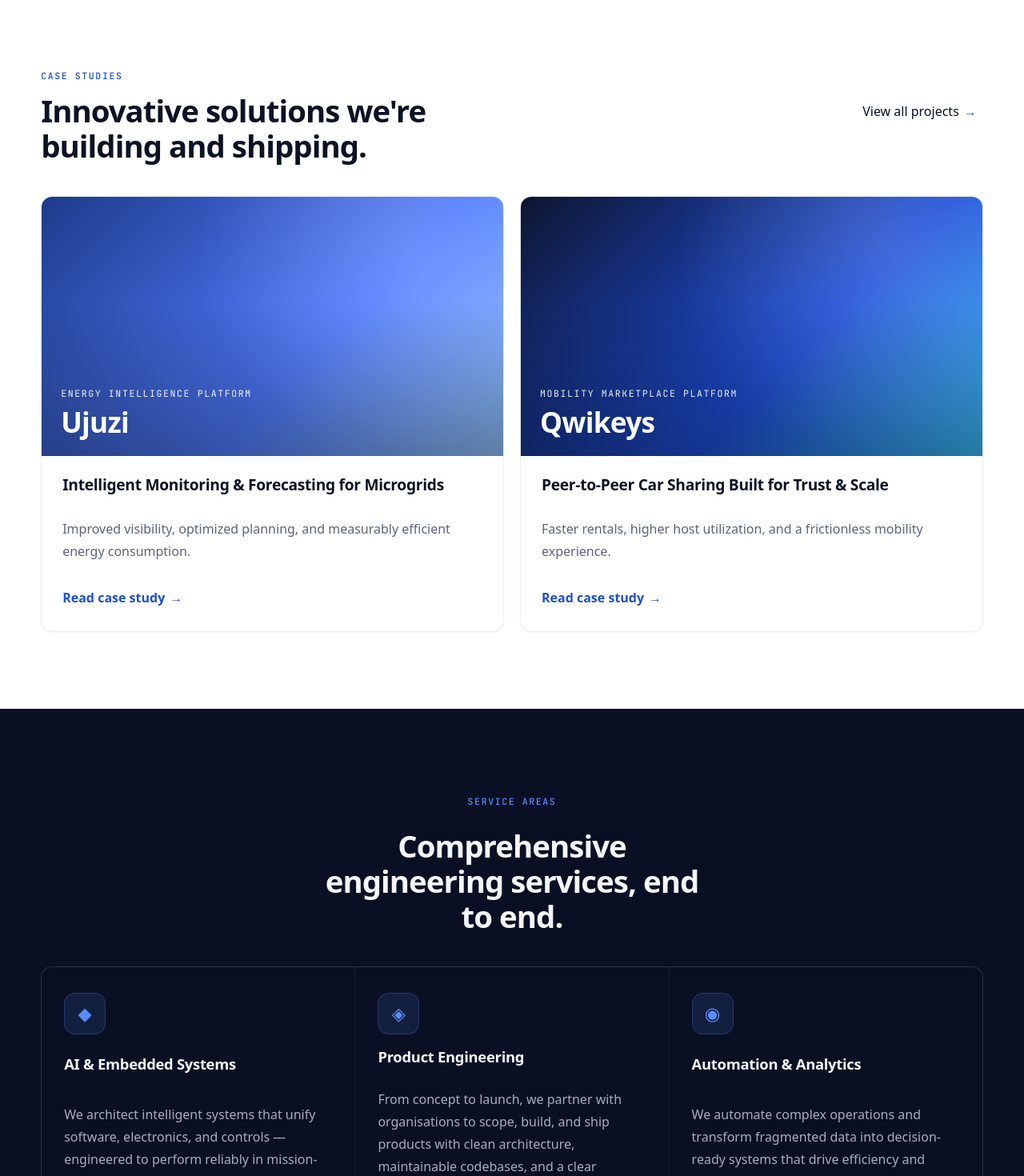
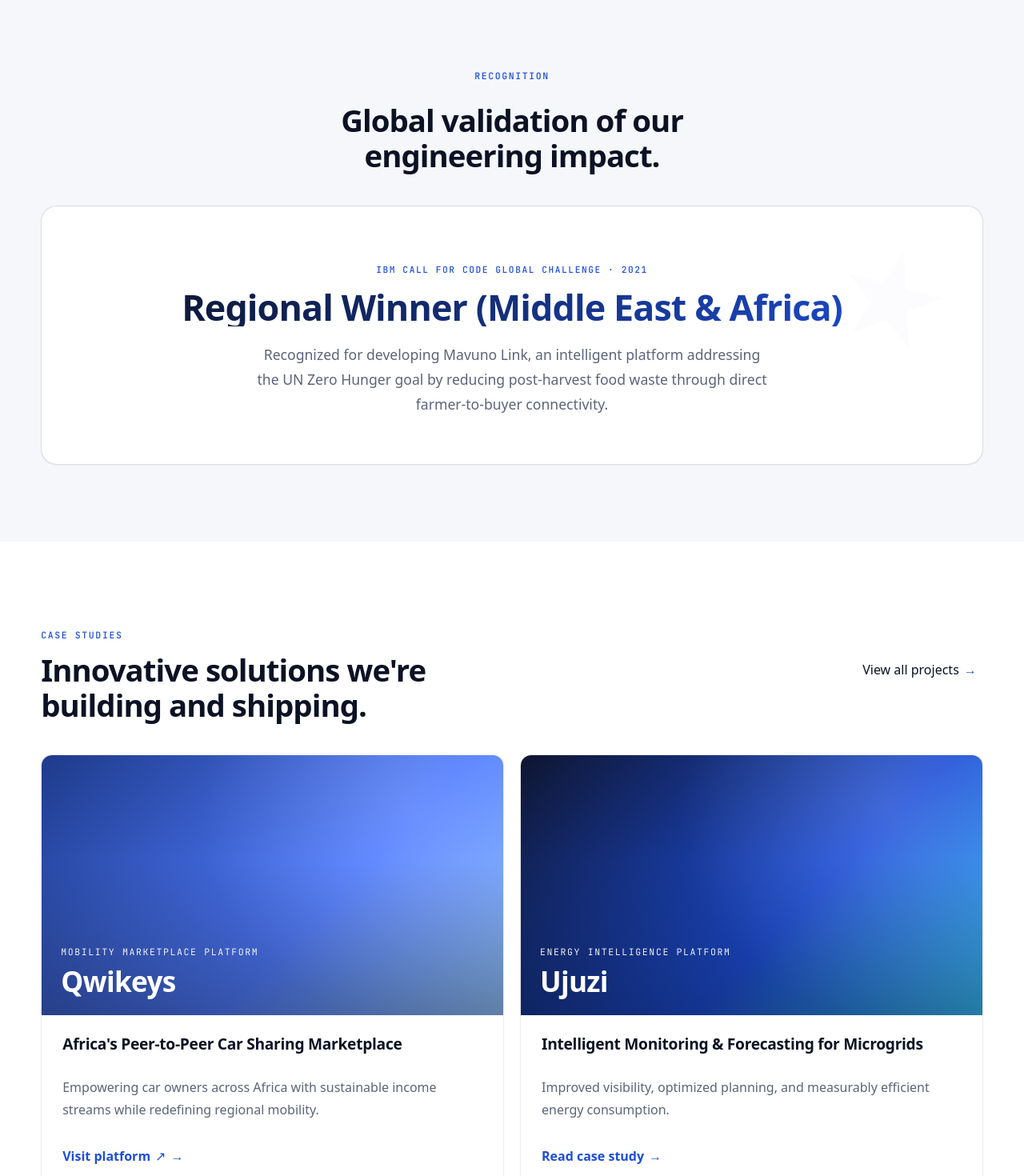
Before and after one commit to qualislabs/qualislabs-website, a React (Vite) app: page / in a window 1280 px wide. Shown: the part 2300-3770 px from the top of the page at 80% size. Built offline with nearby package versions, Linux system fonts and the light colour scheme.

Commit message:
feat: add Mavuno Link project, IBM award recognition section, and external link support for projects and insights
Signed-off-by: Sammy Oina <sammyoina@gmail.com>

```diff
--- a/src/data/siteContent.ts
+++ b/src/data/siteContent.ts
@@ -11,6 +11,7 @@
   description: string
   markers: string[]
   impact: string
+  link?: string
 }
 
 export interface PartnerCategory {
@@ -22,6 +23,14 @@
 export interface Insight {
   title: string
   type: string
+  summary: string
+  link?: string
+}
+
+export interface Award {
+  title: string
+  organization: string
+  year: string
   summary: string
 }
 
@@ -67,6 +76,20 @@
 
 export const projects: Project[] = [
   {
+    name: 'Qwikeys',
+    tag: 'Mobility Marketplace Platform',
+    headline: "Africa's Peer-to-Peer Car Sharing Marketplace",
+    description:
+      "Qwikeys is our flagship mobility platform that enables vehicle owners to turn their cars into businesses. It's built on a high-trust, peer-to-peer model that provides renters with a seamless, safe, and affordable way to find the perfect ride.",
+    markers: [
+      'Comprehensive trust & safety-first product architecture',
+      'Automated host tools & insurance protection layers',
+      'Engineered for continental scale and multi-market growth',
+    ],
+    impact: 'Empowering car owners across Africa with sustainable income streams while redefining regional mobility.',
+    link: 'https://qwikeys.com/',
+  },
+  {
     name: 'Ujuzi',
     tag: 'Energy Intelligence Platform',
     headline: 'Intelligent Monitoring & Forecasting for Microgrids',
@@ -76,13 +99,17 @@
     impact: 'Improved visibility, optimized planning, and measurably efficient energy consumption.',
   },
   {
-    name: 'Qwikeys',
-    tag: 'Mobility Marketplace Platform',
-    headline: 'Peer-to-Peer Car Sharing Built for Trust & Scale',
+    name: 'Mavuno Link',
+    tag: 'Agri-Tech & Supply Chain',
+    headline: 'Digital Marketplace for Post-Harvest Loss Mitigation',
     description:
-      'Qwikeys connects vehicle owners and renters through a seamless, trust-centered booking experience — designed for operational scale, safety, and smooth transactions.',
-    markers: ['End-to-end marketplace booking workflows', 'Trust & safety-first product architecture', 'Built for multi-market growth'],
-    impact: 'Faster rentals, higher host utilization, and a frictionless mobility experience.',
+      'Mavuno Link is a multi-interface platform (Web, Mobile, USSD, SMS) that connects farmers directly to buyers and drivers, eliminating inefficient middlemen and drastically reducing post-harvest food waste.',
+    markers: [
+      'Regional Winner of the 2021 IBM Call for Code Global Challenge',
+      'Low-bandwidth accessible via USSD & SMS integration',
+      'AI-powered route optimization for perishables delivery',
+    ],
+    impact: 'Tackling the 5.2 million tonnes of annual food loss in Kenya while economically empowering smallholder farmers.',
   },
 ]
 
@@ -109,6 +136,15 @@
   },
 ]
 
+export const awards: Award[] = [
+  {
+    title: 'Regional Winner (Middle East & Africa)',
+    organization: 'IBM Call for Code Global Challenge',
+    year: '2021',
+    summary: 'Recognized for developing Mavuno Link, an intelligent platform addressing the UN Zero Hunger goal by reducing post-harvest food waste through direct farmer-to-buyer connectivity.',
+  },
+]
+
 export const insights: Insight[] = [
   {
     title: 'Lessons from Building Ujuzi for Real-World Energy Operations',
@@ -124,6 +160,18 @@
     title: 'Engineering Trust Layers in Mobility Platforms',
     type: 'Product Analysis',
     summary: 'Proven patterns for booking flows, user verification, and operational safeguards that build confidence for both hosts and renters.',
+  },
+  {
+    title: 'Kenya-based team named top Call for Code solution winner',
+    type: 'News',
+    summary: 'The Star covers Qualis Labs’ regional win in the 2021 IBM Call for Code Global Challenge for tackling food waste in Kenya.',
+    link: 'https://www.the-star.co.ke/counties/2021-11-30-kenya-based-team-named-top-call-for-code-solution-winner',
+  },
+  {
+    title: 'Kenyan team wins regional IBM award for food waste solution',
+    type: 'News',
+    summary: 'Africa Business Communities highlights how Mavuno Link uses IBM Cloud and Watson to reduce post-harvest losses.',
+    link: 'https://africabusinesscommunities.com/tech-24/kenyan-team-wins-regional-ibm-award-for-developing-solution-to-help-reduce-food-waste/',
   },
 ]
 
--- a/src/pages/HomePage.tsx
+++ b/src/pages/HomePage.tsx
@@ -5,15 +5,16 @@
   operatingPrinciples,
   projects,
   teamMembers,
+  awards,
 } from '../data/siteContent'
 
 const capabilityIcons = ['◆', '◈', '◉', '◇']
 
 const stats = [
   { value: '5+', label: 'Years of engineering experience' },
-  { value: '2', label: 'Proprietary platforms' },
+  { value: '3', label: 'Proprietary platforms' },
   { value: '10+', label: 'Client engagements delivered' },
-  { value: '100%', label: 'Full-stack delivery capability' },
+  { value: '2021', label: 'IBM Call for Code Winner' },
 ]
 
 const partnerSignals = [
@@ -154,6 +155,29 @@
         </div>
       </section>
 
+      {/* ============ RECOGNITION ============ */}
+      <section className="section section-soft awards-section">
+        <div className="home-section">
+          <div className="home-section-heading home-section-heading-centered">
+            <p className="eyebrow">Recognition</p>
+            <h2>Global validation of our engineering impact.</h2>
+          </div>
+          <div className="awards-grid">
+            {awards.map((award) => (
+              <div className="award-card" key={award.title}>
+                <div className="award-content">
+                  <div className="award-top">
+                    <p className="micro-label">{award.organization} · {award.year}</p>
+                    <h3>{award.title}</h3>
+                  </div>
+                  <p className="section-copy">{award.summary}</p>
+                </div>
+              </div>
+            ))}
+          </div>
+        </div>
+      </section>
+
       {/* ============ CASE STUDIES (large image cards) ============ */}
       <section className="section">
         <div className="home-section">
@@ -167,7 +191,21 @@
             </Link>
           </div>
           <div className="home-card-grid home-card-grid-2">
-            {projects.slice(0, 2).map((project, i) => (
+            {projects.slice(0, 2).map((project, i) => {
+              const isExternal = !!project.link;
+              return isExternal ? (
+                <a href={project.link} target="_blank" rel="noopener noreferrer" className="case-card" key={project.name}>
+                  <div className="case-card-cover" style={{ background: projectGradients[i % 2] }}>
+                    <span className="case-card-tag">{project.tag}</span>
+                    <span className="case-card-name">{project.name}</span>
+                  </div>
+                  <div className="case-card-body">
+                    <h3>{project.headline}</h3>
+                    <p className="section-copy">{project.impact}</p>
+                    <span className="insight-link">Visit platform <span aria-hidden>↗</span></span>
+                  </div>
+                </a>
+              ) : (
                 <Link to="/projects" className="case-card" key={project.name}>
                   <div className="case-card-cover" style={{ background: projectGradients[i % 2] }}>
                     <span className="case-card-tag">{project.tag}</span>
@@ -179,7 +217,8 @@
                     <span className="insight-link">Read case study</span>
                   </div>
                 </Link>
-            ))}
+              );
+            })}
           </div>
         </div>
       </section>
@@ -266,7 +305,13 @@
                 </div>
                 <h3>{article.title}</h3>
                 <p className="section-copy">{article.summary}</p>
+                {article.link ? (
+                  <a href={article.link} target="_blank" rel="noopener noreferrer" className="insight-link">
+                    Read article <span aria-hidden>↗</span>
+                  </a>
+                ) : (
                   <span className="insight-link">Read note</span>
+                )}
               </article>
             ))}
           </div>
--- a/src/pages/InsightsPage.tsx
+++ b/src/pages/InsightsPage.tsx
@@ -18,7 +18,13 @@
             <p className="insight-type">{article.type}</p>
             <h2>{article.title}</h2>
             <p className="section-copy">{article.summary}</p>
-            <span className="insight-link">Read note</span>
+            {article.link ? (
+              <a href={article.link} target="_blank" rel="noopener noreferrer" className="insight-link">
+                Read article <span aria-hidden>↗</span>
+              </a>
+            ) : (
+              <span className="insight-link">Read note</span>
+            )}
           </article>
         ))}
         </div>
--- a/src/pages/ProjectsPage.tsx
+++ b/src/pages/ProjectsPage.tsx
@@ -20,7 +20,14 @@
                 <p className="eyebrow">{project.tag}</p>
                 <h2>{project.headline}</h2>
               </div>
-              <p className="project-name">{project.name}</p>
+              <div className="project-meta-col">
+                <p className="project-name">{project.name}</p>
+                {project.link && (
+                  <a href={project.link} target="_blank" rel="noopener noreferrer" className="project-link-sm">
+                    Visit Platform <span aria-hidden>↗</span>
+                  </a>
+                )}
+              </div>
             </div>
             <div className="stack-md">
               <p className="section-copy">{project.description}</p>
--- a/src/styles.css
+++ b/src/styles.css
@@ -2175,3 +2175,110 @@
     max-height: 60rem;
   }
 }
+/* ============ Awards & Recognition ============ */
+.awards-grid {
+  display: grid;
+  grid-template-columns: repeat(1, minmax(0, 1fr));
+  gap: 24px;
+  margin-top: 32px;
+}
+
+.award-card {
+  background: var(--surface-strong);
+  border: 1px solid var(--border-strong);
+  border-radius: var(--radius-lg);
+  padding: 60px 40px;
+  position: relative;
+  overflow: hidden;
+  display: flex;
+  flex-direction: column;
+  justify-content: center;
+  text-align: center;
+  transition: all 0.3s ease;
+  box-shadow: var(--shadow-sm);
+}
+
+.award-card:hover {
+  transform: translateY(-4px);
+  border-color: var(--accent);
+  box-shadow: var(--shadow-lg);
+}
+
+.award-card::before {
+  content: "★";
+  position: absolute;
+  top: -20px;
+  right: 40px;
+  font-size: 10rem;
+  color: var(--accent-soft);
+  opacity: 0.15;
+  pointer-events: none;
+  transform: rotate(15deg);
+}
+
+.award-top {
+  margin-bottom: 20px;
+}
+
+.award-top h3 {
+  font-size: clamp(1.8rem, 4vw, 2.8rem);
+  margin: 12px 0;
+  background: linear-gradient(135deg, var(--text) 0%, var(--accent) 100%);
+  -webkit-background-clip: text;
+  background-clip: text;
+  -webkit-text-fill-color: transparent;
+  line-height: 1.1;
+}
+
+.award-card .section-copy {
+  max-width: 64ch;
+  margin: 0 auto;
+  font-size: 1.1rem;
+}
+
+@media (max-width: 768px) {
+  .award-card {
+    padding: 40px 24px;
+  }
+  .award-card::before {
+    font-size: 6rem;
+    right: 10px;
+  }
+}
+
+/* ============ Project Meta & Links ============ */
+.project-meta-col {
+  display: flex;
+  flex-direction: column;
+  align-items: flex-end;
+  gap: 8px;
+  text-align: right;
+}
+
+.project-link-sm {
+  font-size: 0.8rem;
+  font-weight: 600;
+  color: var(--accent);
+  padding: 6px 12px;
+  background: var(--accent-soft);
+  border-radius: var(--radius-pill);
+  border: 1px solid rgba(29, 78, 216, 0.1);
+}
+
+.project-link-sm:hover {
+  background: var(--accent);
+  color: #ffffff;
+  border-color: var(--accent);
+}
+
+@media (max-width: 640px) {
+  .project-clean-top {
+    flex-direction: column;
+    align-items: flex-start;
+  }
+  .project-meta-col {
+    align-items: flex-start;
+    text-align: left;
+    margin-top: 12px;
+  }
+}
```
Lines whose indentation alone changed are shown as unchanged.
